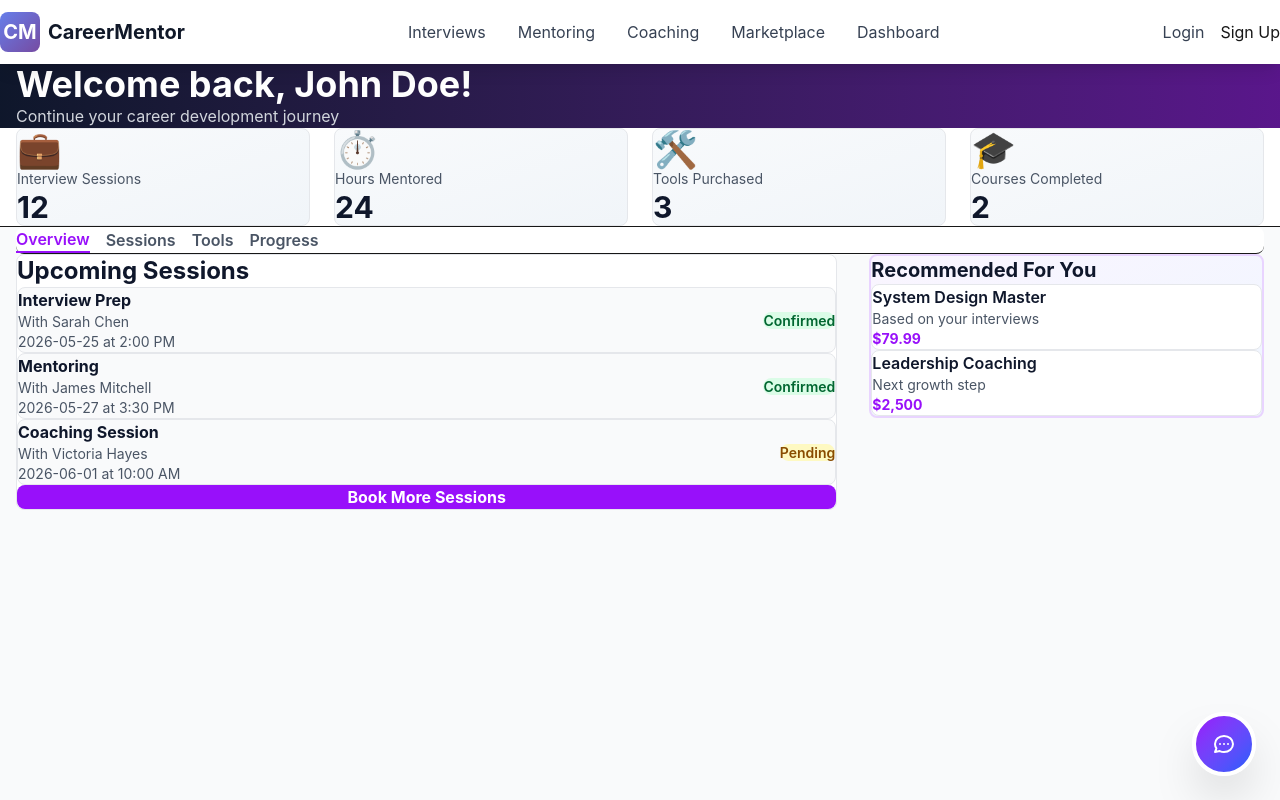
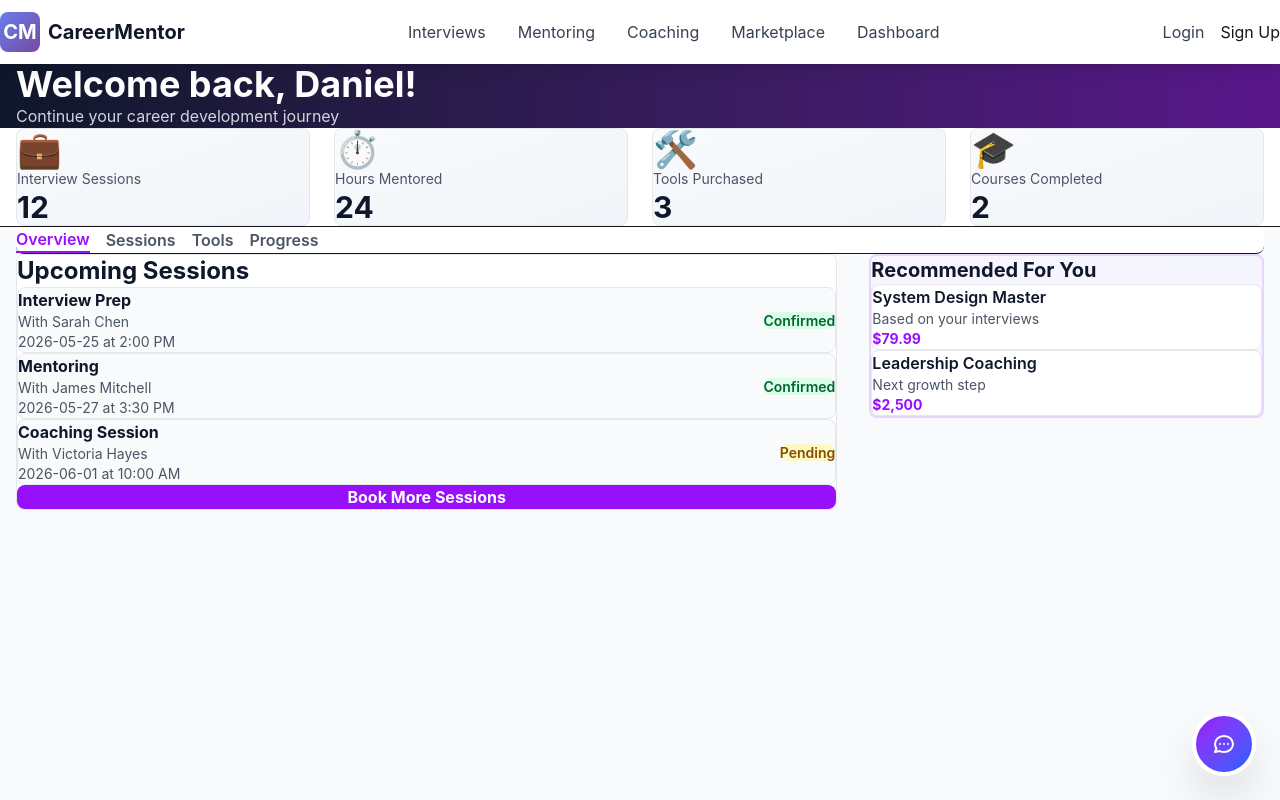
Before and after one commit to MrDan-design/next-custume, a Next.js app: page /dashboard in a window 1280 px wide. Shown: the top 800 px of the page. Built offline with nearby package versions, Linux system fonts and the light colour scheme.

Commit message:
Update dashboard: Change welcome name from John Doe to Daniel

```diff
--- a/src/app/dashboard/page.tsx
+++ b/src/app/dashboard/page.tsx
@@ -5,7 +5,7 @@ import { useState } from 'react';
 
 export default function DashboardPage() {
   const [activeTab, setActiveTab] = useState('overview');
-  const [userName] = useState('John Doe');
+  const [userName] = useState('Daniel');
 
   const upcomingSessions = [
     { id: 1, type: 'Interview Prep', mentor: 'Sarah Chen', date: '2026-05-25', time: '2:00 PM', status: 'Confirmed' },
```
